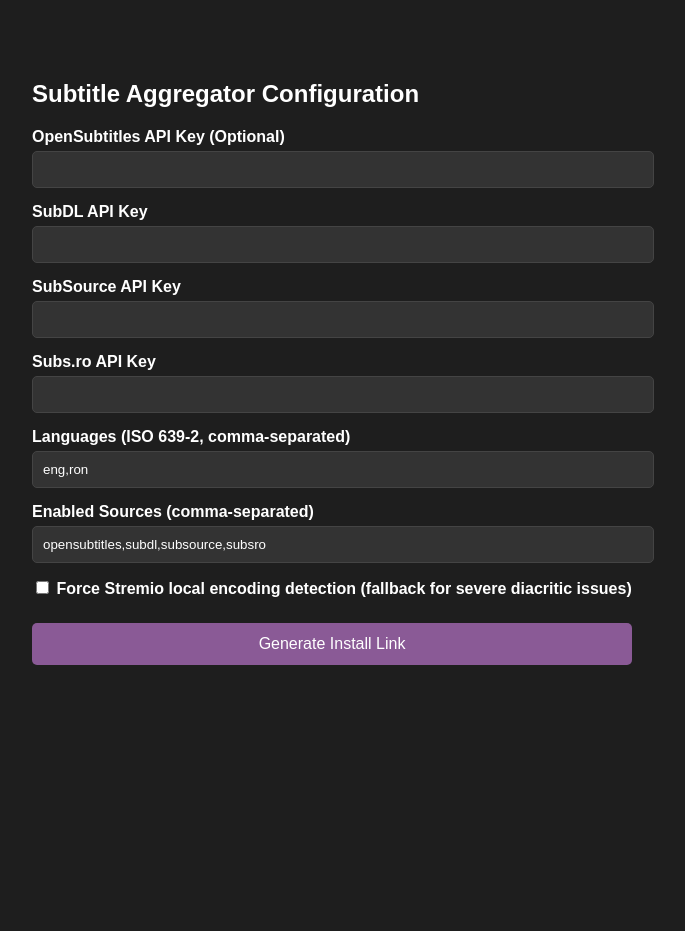
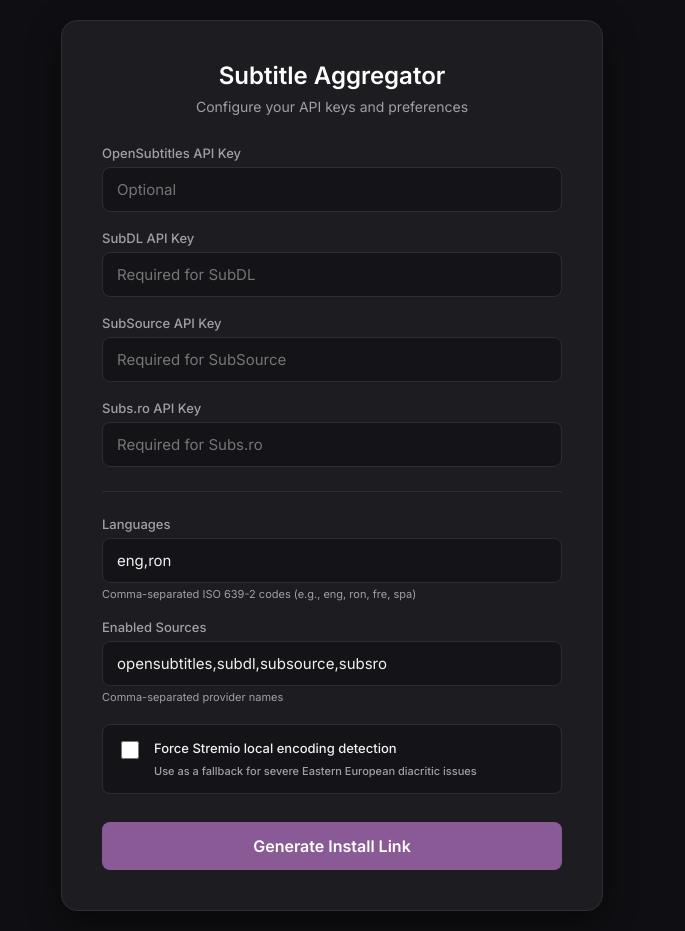
Before and after one commit to C0st1/Subtitles-Addon, a website: page public/configure.html in a window 1280 px wide. Shown: the whole page, without its empty margins (308-993 px from the left). Before the commit the page ends 800 px from the top, so only its background shows below. Drawn offline with Linux system fonts and the light colour scheme.

Commit message:
Update configure.html

```diff
--- a/public/configure.html
+++ b/public/configure.html
@@ -4,59 +4,291 @@
   <meta charset="UTF-8">
   <meta name="viewport" content="width=device-width, initial-scale=1.0">
   <title>Configure Subtitle Aggregator</title>
+  <link href="https://fonts.googleapis.com/css2?family=Inter:wght@400;500;600&display=swap" rel="stylesheet">
   <style>
-    body { font-family: Arial, sans-serif; max-width: 600px; margin: 40px auto; padding: 20px; background: #1e1e1e; color: #fff; }
-    label { display: block; margin-top: 15px; font-weight: bold; }
-    input[type="text"], input[type="password"] { width: 100%; padding: 10px; margin-top: 5px; border-radius: 5px; border: 1px solid #444; background: #333; color: #fff; }
-    button { margin-top: 25px; padding: 12px 20px; background: #8a5a96; color: white; border: none; border-radius: 5px; cursor: pointer; width: 100%; font-size: 16px; }
-    button:hover { background: #6b4675; }
-    .links { margin-top: 20px; padding: 15px; background: #2a2a2a; border-radius: 5px; display: none; word-break: break-all; }
-    a { color: #b388ff; }
+    :root {
+      --bg-color: #0f0f13;
+      --card-bg: #1c1c21;
+      --primary: #8a5a96;
+      --primary-hover: #a16baf;
+      --text-main: #f0f0f0;
+      --text-muted: #a0a0a5;
+      --border-color: #2d2d35;
+      --input-bg: #141418;
+    }
+
+    body {
+      font-family: 'Inter', sans-serif;
+      background-color: var(--bg-color);
+      color: var(--text-main);
+      margin: 0;
+      padding: 20px;
+      display: flex;
+      justify-content: center;
+      align-items: center;
+      min-height: 100vh;
+      box-sizing: border-box;
+    }
+
+    .container {
+      background: var(--card-bg);
+      max-width: 460px;
+      width: 100%;
+      padding: 40px;
+      border-radius: 16px;
+      box-shadow: 0 10px 30px rgba(0, 0, 0, 0.5);
+      border: 1px solid var(--border-color);
+    }
+
+    h2 {
+      margin-top: 0;
+      margin-bottom: 8px;
+      font-size: 24px;
+      font-weight: 600;
+      text-align: center;
+      color: #ffffff;
+    }
+
+    p.subtitle {
+      text-align: center;
+      color: var(--text-muted);
+      font-size: 14px;
+      margin-bottom: 30px;
+      margin-top: 0;
+    }
+
+    .form-group {
+      margin-bottom: 18px;
+    }
+
+    label {
+      display: block;
+      margin-bottom: 6px;
+      font-size: 13px;
+      font-weight: 500;
+      color: var(--text-muted);
+    }
+
+    input[type="text"], input[type="password"] {
+      width: 100%;
+      padding: 12px 14px;
+      font-family: 'Inter', sans-serif;
+      font-size: 15px;
+      border-radius: 8px;
+      border: 1px solid var(--border-color);
+      background: var(--input-bg);
+      color: var(--text-main);
+      box-sizing: border-box;
+      transition: border-color 0.2s, box-shadow 0.2s;
+    }
+
+    input[type="text"]:focus, input[type="password"]:focus {
+      outline: none;
+      border-color: var(--primary);
+      box-shadow: 0 0 0 3px rgba(138, 90, 150, 0.15);
+    }
+
+    .help-text {
+      font-size: 11px;
+      color: var(--text-muted);
+      margin-top: 4px;
+      display: block;
+    }
+
+    .section-divider {
+      height: 1px;
+      background: var(--border-color);
+      margin: 24px 0;
+    }
+
+    .checkbox-group {
+      display: flex;
+      align-items: flex-start;
+      gap: 12px;
+      margin-top: 20px;
+      background: var(--input-bg);
+      padding: 14px;
+      border-radius: 8px;
+      border: 1px solid var(--border-color);
+    }
+
+    .checkbox-group input[type="checkbox"] {
+      margin-top: 2px;
+      accent-color: var(--primary);
+      width: 18px;
+      height: 18px;
+      cursor: pointer;
+    }
+
+    .checkbox-group label {
+      margin-bottom: 0;
+      line-height: 1.5;
+      color: var(--text-main);
+      cursor: pointer;
+    }
+
+    button {
+      margin-top: 28px;
+      padding: 14px 20px;
+      background: var(--primary);
+      color: white;
+      border: none;
+      border-radius: 8px;
+      cursor: pointer;
+      width: 100%;
+      font-size: 16px;
+      font-weight: 600;
+      font-family: 'Inter', sans-serif;
+      transition: background 0.2s, transform 0.1s;
+    }
+
+    button:hover {
+      background: var(--primary-hover);
+    }
+
+    button:active {
+      transform: scale(0.98);
+    }
+
+    .links {
+      margin-top: 24px;
+      padding: 20px;
+      background: var(--input-bg);
+      border-radius: 8px;
+      border: 1px solid var(--border-color);
+      display: none;
+      word-break: break-all;
+      animation: fadeIn 0.4s ease-out;
+    }
+
+    @keyframes fadeIn {
+      from { opacity: 0; transform: translateY(-10px); }
+      to { opacity: 1; transform: translateY(0); }
+    }
+
+    .links strong {
+      display: block;
+      margin-bottom: 8px;
+      color: var(--text-muted);
+      font-size: 12px;
+      text-transform: uppercase;
+      letter-spacing: 0.5px;
+    }
+
+    .links p {
+      margin: 0 0 20px 0;
+    }
+
+    .links p:last-child {
+      margin-bottom: 0;
+    }
+
+    a.install-btn {
+      display: inline-flex;
+      align-items: center;
+      justify-content: center;
+      background-color: var(--primary);
+      color: white;
+      text-decoration: none;
+      padding: 10px 20px;
+      border-radius: 6px;
+      font-weight: 500;
+      font-size: 14px;
+      transition: background 0.2s;
+      width: 100%;
+      box-sizing: border-box;
+    }
+
+    a.install-btn:hover {
+      background-color: var(--primary-hover);
+    }
+
+    .manual-url {
+      display: block;
+      background: #000;
+      padding: 12px;
+      border-radius: 6px;
+      font-family: monospace;
+      font-size: 13px;
+      color: #e0b0ff;
+      border: 1px solid #333;
+    }
   </style>
 </head>
 <body>
-  <h2>Subtitle Aggregator Configuration</h2>
+
+  <div class="container">
+    <h2>Subtitle Aggregator</h2>
+    <p class="subtitle">Configure your API keys and preferences</p>
+
     <form id="configForm">
-    <label>OpenSubtitles API Key (Optional)</label>
-    <input type="password" id="opensubtitles_api_key">
 
-    <label>SubDL API Key</label>
-    <input type="password" id="subdl_api_key">
+      <div class="form-group">
+        <label for="opensubtitles_api_key">OpenSubtitles API Key</label>
+        <input type="password" id="opensubtitles_api_key" placeholder="Optional">
+      </div>
 
-    <label>SubSource API Key</label>
-    <input type="password" id="subsource_api_key">
+      <div class="form-group">
+        <label for="subdl_api_key">SubDL API Key</label>
+        <input type="password" id="subdl_api_key" placeholder="Required for SubDL">
+      </div>
 
-    <label>Subs.ro API Key</label>
-    <input type="password" id="subsro_api_key">
+      <div class="form-group">
+        <label for="subsource_api_key">SubSource API Key</label>
+        <input type="password" id="subsource_api_key" placeholder="Required for SubSource">
+      </div>
 
-    <label>Languages (ISO 639-2, comma-separated)</label>
+      <div class="form-group">
+        <label for="subsro_api_key">Subs.ro API Key</label>
+        <input type="password" id="subsro_api_key" placeholder="Required for Subs.ro">
+      </div>
+
+      <div class="section-divider"></div>
+
+      <div class="form-group">
+        <label for="languages">Languages</label>
         <input type="text" id="languages" value="eng,ron">
+        <span class="help-text">Comma-separated ISO 639-2 codes (e.g., eng, ron, fre, spa)</span>
+      </div>
 
-    <label>Enabled Sources (comma-separated)</label>
+      <div class="form-group">
+        <label for="enabled_sources">Enabled Sources</label>
         <input type="text" id="enabled_sources" value="opensubtitles,subdl,subsource,subsro">
+        <span class="help-text">Comma-separated provider names</span>
+      </div>
 
-    <label>
+      <div class="checkbox-group">
         <input type="checkbox" id="force_encoding_detection">
-      Force Stremio local encoding detection (fallback for severe diacritic issues)
+        <label for="force_encoding_detection">
+          Force Stremio local encoding detection
+          <span class="help-text">Use as a fallback for severe Eastern European diacritic issues</span>
         </label>
+      </div>
 
       <button type="button" onclick="generateLink()">Generate Install Link</button>
     </form>
 
     <div class="links" id="linksContainer">
-    <p><strong>Stremio Install Link:</strong><br><a id="stremioLink" href="#">Install</a></p>
-    <p><strong>Manual URL:</strong><br><span id="manualUrl"></span></p>
+      <p>
+        <strong>1. One-Click Install</strong>
+        <a id="stremioLink" href="#" class="install-btn">Install in Stremio</a>
+      </p>
+      <p>
+        <strong>2. Manual URL (Copy/Paste into Stremio Search)</strong>
+        <span id="manualUrl" class="manual-url"></span>
+      </p>
+    </div>
   </div>
 
   <script>
     function generateLink() {
       const config = {
-        opensubtitles_api_key: document.getElementById('opensubtitles_api_key').value,
-        subdl_api_key: document.getElementById('subdl_api_key').value,
-        subsource_api_key: document.getElementById('subsource_api_key').value,
-        subsro_api_key: document.getElementById('subsro_api_key').value,
-        languages: document.getElementById('languages').value,
-        enabled_sources: document.getElementById('enabled_sources').value,
+        opensubtitles_api_key: document.getElementById('opensubtitles_api_key').value.trim(),
+        subdl_api_key: document.getElementById('subdl_api_key').value.trim(),
+        subsource_api_key: document.getElementById('subsource_api_key').value.trim(),
+        subsro_api_key: document.getElementById('subsro_api_key').value.trim(),
+        languages: document.getElementById('languages').value.trim(),
+        enabled_sources: document.getElementById('enabled_sources').value.trim(),
         force_encoding_detection: document.getElementById('force_encoding_detection').checked
       };
 
```
Lines whose indentation alone changed are shown as unchanged.
